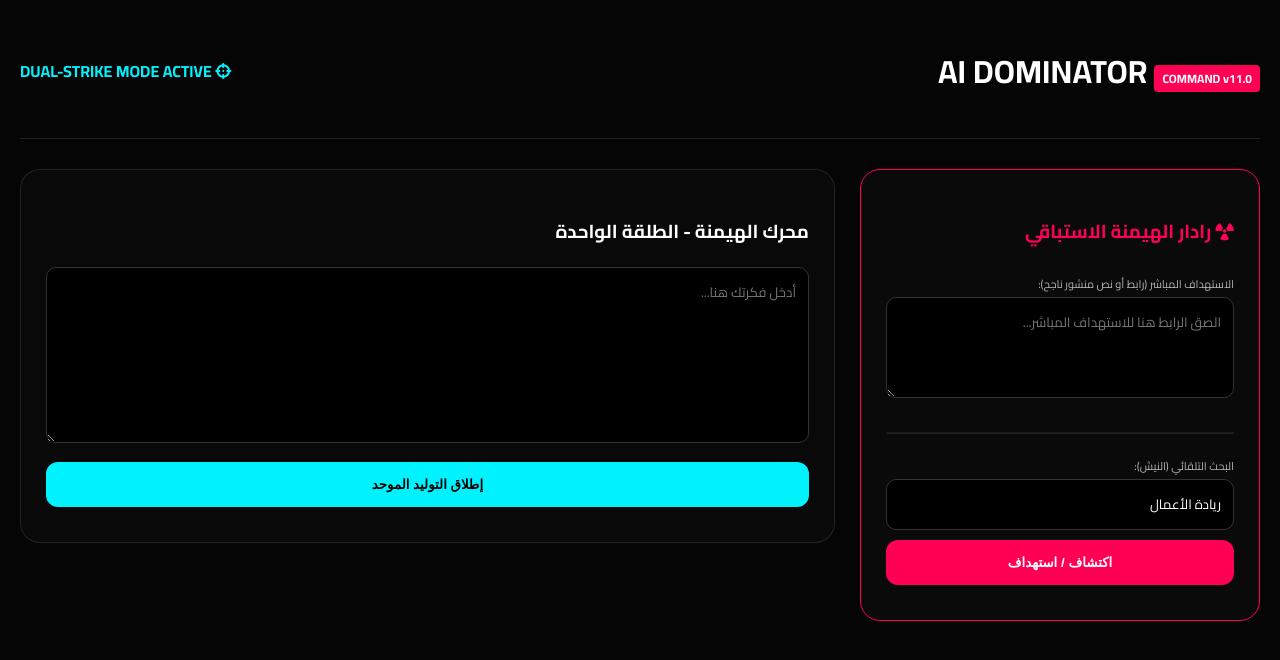
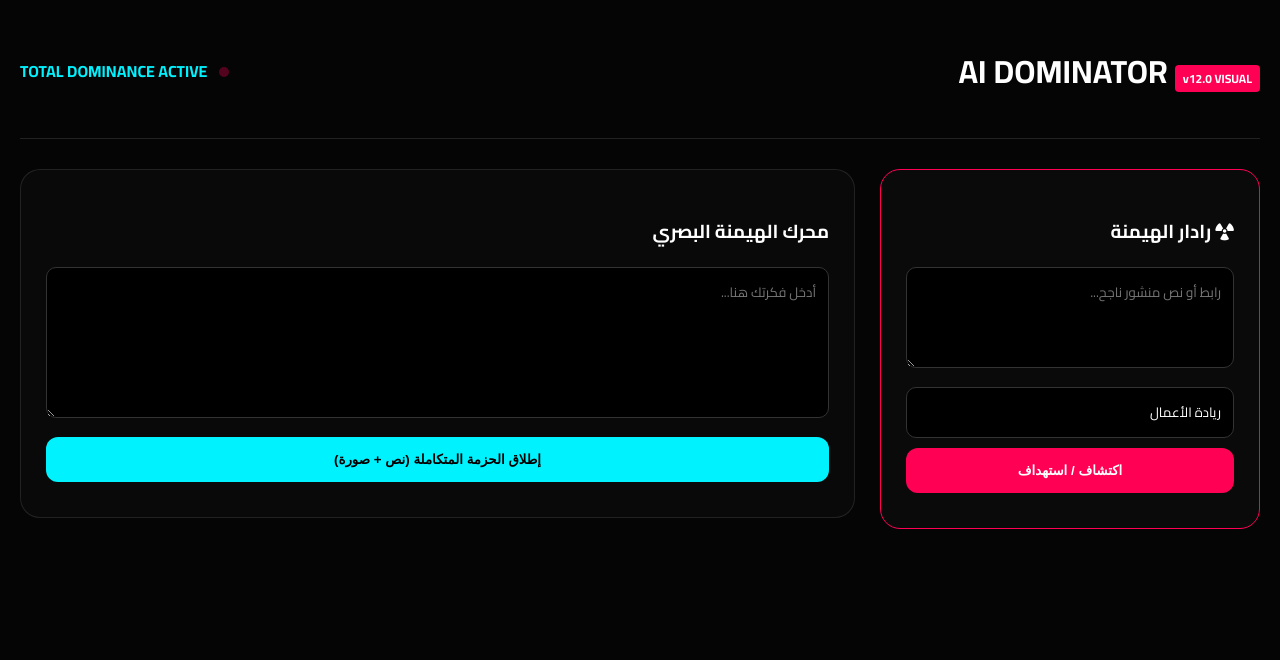
Before and after one commit to alqaed2/Dominator, a Flask app: page / in a window 1280 px wide. Shown: the top 660 px of the page. Run offline with Flask 3, Linux system fonts and the light colour scheme.

Commit message:
Update index.html

```diff
--- a/templates/index.html
+++ b/templates/index.html
@@ -2,46 +2,41 @@
 <html lang="ar" dir="rtl">
 <head>
     <meta charset="UTF-8">
-    <meta name="viewport" content="width=device-width, initial-scale=1.0">
-    <title>AI DOMINATOR | COMMAND v11.0</title>
+    <title>AI DOMINATOR | v12.0 VISUAL DOMINANCE</title>
     <link href="https://fonts.googleapis.com/css2?family=Cairo:wght@400;700;900&display=swap" rel="stylesheet">
     <link href="https://cdnjs.cloudflare.com/ajax/libs/font-awesome/6.4.0/css/all.min.css" rel="stylesheet">
     <style>
         :root { --neon-blue: #00f2ff; --neon-red: #ff0055; --bg: #050505; }
         body { background: var(--bg); color: #fff; font-family: 'Cairo', sans-serif; margin: 0; padding: 20px; }
         .cyber-card { background: rgba(255,255,255,0.02); border: 1px solid rgba(255,255,255,0.1); border-radius: 20px; padding: 25px; margin-bottom: 20px; }
-        .dashboard-grid { display: grid; grid-template-columns: 400px 1fr; gap: 25px; }
+        .dashboard-grid { display: grid; grid-template-columns: 380px 1fr; gap: 25px; }
+        .output-container { display: grid; grid-template-columns: 1fr 400px; gap: 20px; }
         .cyber-btn { width: 100%; padding: 15px; border: none; border-radius: 12px; background: var(--neon-blue); color: #000; font-weight: 900; cursor: pointer; transition: 0.3s; }
+        .tab-btn { padding: 12px 25px; background: #111; border: 1px solid #333; color: #888; cursor: pointer; border-radius: 12px 12px 0 0; }
+        .tab-btn.active { background: var(--neon-blue); color: #000; }
+        .tab-content { display: none; background: rgba(255,255,255,0.02); border: 1px solid rgba(255,255,255,0.1); padding: 30px; line-height: 1.8; border-radius: 0 15px 15px 15px; position: relative; }
+        .tab-content.active { display: block; }
+        .image-vault { border: 2px solid var(--neon-blue); border-radius: 20px; overflow: hidden; position: relative; background: #000; height: 500px; display: flex; align-items: center; justify-content: center; }
+        .image-vault img { width: 100%; height: 100%; object-fit: cover; }
         .modal { position: fixed; top: 0; left: 0; width: 100%; height: 100%; background: rgba(0,0,0,0.98); display: none; align-items: center; justify-content: center; z-index: 10000; backdrop-filter: blur(15px); }
         .modal-content { width: 95%; max-width: 1000px; background: #080808; border: 1px solid var(--neon-blue); padding: 40px; border-radius: 25px; max-height: 85vh; overflow-y: auto; }
-        .source-item { background: rgba(255,255,255,0.03); padding: 20px; border-radius: 15px; border-left: 4px solid var(--neon-red); margin-bottom: 15px; }
         textarea, input { width: 100%; background: #000; border: 1px solid #333; color: #fff; padding: 12px; border-radius: 10px; margin-bottom: 10px; box-sizing: border-box; font-family: inherit; }
-        .tab-btn { padding: 12px 25px; background: #111; border: 1px solid #333; color: #888; cursor: pointer; border-radius: 12px 12px 0 0; }
-        .tab-btn.active { background: var(--neon-blue); color: #000; }
-        .tab-content { display: none; background: rgba(255,255,255,0.02); border: 1px solid rgba(255,255,255,0.1); padding: 30px; line-height: 1.8; border-radius: 0 15px 15px 15px; }
-        .tab-content.active { display: block; }
-        .copy-btn { background: var(--neon-red); color: #fff; border: none; padding: 10px 20px; border-radius: 8px; cursor: pointer; margin-top: 15px; font-weight: 700; }
+        .status-dot { width: 10px; height: 10px; background: var(--neon-red); border-radius: 50%; display: inline-block; margin-left: 8px; animation: pulse 1.5s infinite; }
+        @keyframes pulse { 0%, 100% { opacity: 1; } 50% { opacity: 0.3; } }
     </style>
 </head>
 <body>
     <header style="display:flex; justify-content:space-between; align-items:center; margin-bottom:30px; border-bottom:1px solid #222; padding-bottom:15px;">
-        <h1>AI DOMINATOR <span style="background:var(--neon-red); padding:2px 8px; border-radius:4px; font-size:12px;">COMMAND v11.0</span></h1>
-        <div style="color:var(--neon-blue); font-weight:700;"><i class="fas fa-crosshairs"></i> DUAL-STRIKE MODE ACTIVE</div>
+        <h1>AI DOMINATOR <span style="background:var(--neon-red); padding:2px 8px; border-radius:4px; font-size:12px;">v12.0 VISUAL</span></h1>
+        <div style="color:var(--neon-blue); font-weight:700;"><span class="status-dot"></span> TOTAL DOMINANCE ACTIVE</div>
     </header>
 
     <div class="dashboard-grid">
         <div class="sidebar">
             <div class="cyber-card" style="border:1px solid var(--neon-red);">
-                <h3 style="color:var(--neon-red);"><i class="fas fa-radiation"></i> رادار الهيمنة الاستباقي</h3>
-
-                <label style="font-size:11px; opacity:0.7;">الاستهداف المباشر (رابط أو نص منشور ناجح):</label>
-                <textarea id="targetData" rows="3" placeholder="الصق الرابط هنا للاستهداف المباشر..."></textarea>
-
-                <hr style="opacity:0.1; margin:15px 0;">
-
-                <label style="font-size:11px; opacity:0.7;">البحث التلقائي (النيش):</label>
+                <h3><i class="fas fa-radiation"></i> رادار الهيمنة</h3>
+                <textarea id="targetData" rows="3" placeholder="رابط أو نص منشور ناجح..."></textarea>
                 <input id="niche" value="ريادة الأعمال">
-
                 <button onclick="triggerDiscovery()" id="discoverBtn" class="cyber-btn" style="background:var(--neon-red); color:#fff;">اكتشاف / استهداف</button>
                 <div id="alchemyStatus" style="font-size:11px; margin-top:10px; opacity:0.6;"></div>
                 <div id="goldSuggestions"></div>
@@ -50,25 +45,35 @@
 
         <div class="main-content">
             <div class="cyber-card">
-                <h3>محرك الهيمنة - الطلقة الواحدة</h3>
-                <textarea id="inputText" rows="6" placeholder="أدخل فكرتك هنا..."></textarea>
-                <button id="generateBtn" onclick="startDominanceEngine()" class="cyber-btn">إطلاق التوليد الموحد</button>
+                <h3>محرك الهيمنة البصري</h3>
+                <textarea id="inputText" rows="5" placeholder="أدخل فكرتك هنا..."></textarea>
+                <button id="generateBtn" onclick="startDominanceEngine()" class="cyber-btn">إطلاق الحزمة المتكاملة (نص + صورة)</button>
                 <div id="engineStatus" style="margin-top:10px; color:var(--neon-blue); font-weight:700;"></div>
             </div>
+
             <div id="outputSection" style="display:none;">
+                <div class="output-container">
+                    <div class="text-side">
                         <div class="tabs-header">
                             <button class="tab-btn active" onclick="openTab(event, 'linkedin')">LinkedIn</button>
-                    <button class="tab-btn" onclick="openTab(event, 'twitter')">X (Twitter)</button>
+                            <button class="tab-btn" onclick="openTab(event, 'twitter')">X</button>
                             <button class="tab-btn" onclick="openTab(event, 'tiktok')">TikTok</button>
                         </div>
-                <div class="cyber-card" style="border-radius: 0 15px 15px 15px;">
                         <div id="linkedin" class="tab-content active"><div id="linkedinContent" style="white-space: pre-wrap;"></div></div>
                         <div id="twitter" class="tab-content"><div id="twitterContent" style="white-space: pre-wrap;"></div></div>
                         <div id="tiktok" class="tab-content">
                             <div id="videoPrompt" style="background:#000; padding:15px; border-radius:10px; font-family:monospace; font-size:11px; color:var(--neon-blue); margin-bottom:15px; white-space:pre-wrap; border:1px solid #222;"></div>
                             <div id="tiktokScript" style="white-space: pre-wrap;"></div>
                         </div>
-                    <button onclick="copyCurrentTab()" class="copy-btn">نسخ محتوى التبويب الحالي</button>
+                    </div>
+                    <div class="image-side">
+                        <h3 style="color:var(--neon-blue);"><i class="fas fa-image"></i> الأصل البصري</h3>
+                        <div class="image-vault" id="imageVault">
+                            <div id="imageLoader" style="color:#555;">جاري تظهير الصورة...</div>
+                            <img id="finalImage" src="" style="display:none;" />
+                        </div>
+                        <button onclick="downloadImage()" class="cyber-btn" style="margin-top:10px; background:var(--neon-red); color:#fff;">تحميل الصورة</button>
+                    </div>
                 </div>
             </div>
         </div>
@@ -77,7 +82,7 @@
     <!-- Modal -->
     <div id="superPostModal" class="modal">
         <div class="modal-content">
-            <h1 style="color:var(--neon-red); margin-top:0;">🧬 مختبر التخليق</h1>
+            <h1 style="color:var(--neon-red);">🧬 مختبر التخليق</h1>
             <div id="superPostContent" style="white-space:pre-wrap; background:rgba(0,242,255,0.03); padding:25px; border-radius:15px; border:1px solid rgba(0,242,255,0.1); line-height:1.8;"></div>
             <div id="sourcePosts" style="display:grid; grid-template-columns:1fr 1fr; gap:15px;"></div>
             <div style="margin-top:30px; display:flex; gap:15px;">
@@ -89,52 +94,28 @@
 
     <script>
         let lastAlchemyResult = null;
-        let activePlatform = 'linkedin';
 
         async function triggerDiscovery() {
             const btn = document.getElementById('discoverBtn');
-            const status = document.getElementById('alchemyStatus');
-            const targetData = document.getElementById('targetData').value;
-
-            btn.disabled = true; btn.innerHTML = "جاري المعالجة...";
-            status.innerText = targetData ? "⏳ جاري تحليل الهدف المباشر..." : "⏳ جاري التنقيب التلقائي...";
-
+            btn.disabled = true; btn.innerHTML = "جاري التخليق...";
             try {
                 const res = await fetch('/alchemy/discover', {
                     method: 'POST',
                     headers: {'Content-Type': 'application/json'},
-                    body: JSON.stringify({
-                        niche: document.getElementById('niche').value,
-                        target_data: targetData
-                    })
+                    body: JSON.stringify({niche: document.getElementById('niche').value, target_data: document.getElementById('targetData').value})
                 });
                 lastAlchemyResult = await res.json();
-                document.getElementById('goldSuggestions').innerHTML = `
-                    <div style="background:rgba(255,255,255,0.05); padding:15px; border-radius:10px; margin-top:15px;">
-                        <span>🌟 مرسوم خارق جاهز</span>
-                        <button onclick="openModal()" class="copy-btn" style="position:static; margin-top:10px; width:100%;">فتح المختبر</button>
-                    </div>`;
-                status.innerText = "✅ تم التخليق بنجاح!";
-            } catch (e) { status.innerText = "❌ خطأ في الاتصال."; }
+                document.getElementById('goldSuggestions').innerHTML = `<div class="cyber-card" style="padding:10px; margin-top:10px;">🌟 مرسوم جاهز <button onclick="openModal()" class="cyber-btn" style="padding:5px; margin-top:5px;">فتح</button></div>`;
+            } catch (e) { alert("خطأ في الاتصال"); }
             btn.disabled = false; btn.innerHTML = "اكتشاف / استهداف";
         }
 
         function openModal() {
-            if(!lastAlchemyResult) return;
             document.getElementById('superPostModal').style.display = 'flex';
             document.getElementById('superPostContent').innerText = lastAlchemyResult.super_post;
             let html = "";
             lastAlchemyResult.sources.forEach(s => {
-                const isLive = s.engagement !== "Simulated";
-                html += `
-                <div class="source-item">
-                    <div style="display:flex; justify-content:space-between; align-items:center; margin-bottom:10px;">
-                        <span style="color:var(--neon-blue); font-weight:700;">@${s.author}</span>
-                        <a href="${s.url}" target="_blank" style="color:#fff; font-size:10px; text-decoration:none; background:${isLive ? '#0055ff' : '#333'}; padding:4px 8px; border-radius:4px;">المصدر</a>
-                    </div>
-                    <div style="font-size:11px;">تفاعل: ${s.engagement}</div>
-                    <p style="font-size:12px; margin-top:10px;">${s.text.substring(0,120)}...</p>
-                </div>`;
+                html += `<div style="background:rgba(255,255,255,0.03); padding:15px; border-radius:10px; border-left:3px solid var(--neon-red); margin-bottom:10px;"><b>@${s.author}</b><p style="font-size:12px;">${s.text.substring(0,100)}...</p></div>`;
             });
             document.getElementById('sourcePosts').innerHTML = html;
         }
@@ -142,11 +123,14 @@
         function useAsIdea() { document.getElementById('inputText').value = lastAlchemyResult.super_post; document.getElementById('superPostModal').style.display = 'none'; }
 
         async function startDominanceEngine() {
-            const btn = document.getElementById('generateBtn');
             const idea = document.getElementById('inputText').value;
             if(!idea) return alert("أدخل فكرة");
-            btn.disabled = true; document.getElementById('outputSection').style.display = 'block';
-            document.getElementById('engineStatus').innerText = "🚀 جاري التوليد الموحد عبر Nebula v11...";
+            document.getElementById('generateBtn').disabled = true;
+            document.getElementById('outputSection').style.display = 'block';
+            document.getElementById('imageLoader').style.display = 'block';
+            document.getElementById('finalImage').style.display = 'none';
+            document.getElementById('engineStatus').innerText = "🚀 جاري تخليق النص والصورة...";
+
             try {
                 const res = await fetch('/generate_all', {
                     method: 'POST',
@@ -154,29 +138,46 @@
                     body: JSON.stringify({text: idea})
                 });
                 const data = await res.json();
+
                 document.getElementById('linkedinContent').innerText = data.linkedin;
                 document.getElementById('twitterContent').innerText = data.twitter;
                 document.getElementById('tiktokScript').innerText = data.tiktok;
                 let v = "";
                 data.video_prompt.forEach(s => v += `### Scene ${s.time}:\n${s.prompt}\n\n`);
                 document.getElementById('videoPrompt').innerText = v;
+
+                // عرض الصورة المولدة
+                const img = document.getElementById('finalImage');
+                img.src = data.image_url;
+                img.onload = () => {
+                    document.getElementById('imageLoader').style.display = 'none';
+                    img.style.display = 'block';
+                };
+
                 document.getElementById('engineStatus').innerText = "✅ تم الإطلاق بنجاح!";
             } catch(e) { alert("فشل التوليد"); }
-            btn.disabled = false;
+            document.getElementById('generateBtn').disabled = false;
         }
 
         function openTab(evt, p) {
-            activePlatform = p;
             document.querySelectorAll('.tab-content').forEach(c => c.style.display = 'none');
             document.querySelectorAll('.tab-btn').forEach(b => b.classList.remove('active'));
             document.getElementById(p).style.display = 'block';
             evt.currentTarget.classList.add('active');
         }
 
-        function copyCurrentTab() {
-            const id = activePlatform === 'tiktok' ? 'tiktokScript' : activePlatform + 'Content';
-            navigator.clipboard.writeText(document.getElementById(id).innerText);
-            alert("تم النسخ!");
+        async function downloadImage() {
+            const img = document.getElementById('finalImage');
+            if(!img.src) return;
+            const response = await fetch(img.src);
+            const blob = await response.blob();
+            const url = window.URL.createObjectURL(blob);
+            const a = document.createElement('a');
+            a.href = url;
+            a.download = 'dominator_asset.jpg';
+            document.body.appendChild(a);
+            a.click();
+            document.body.removeChild(a);
         }
     </script>
 </body>
```
Lines whose indentation alone changed are shown as unchanged.
